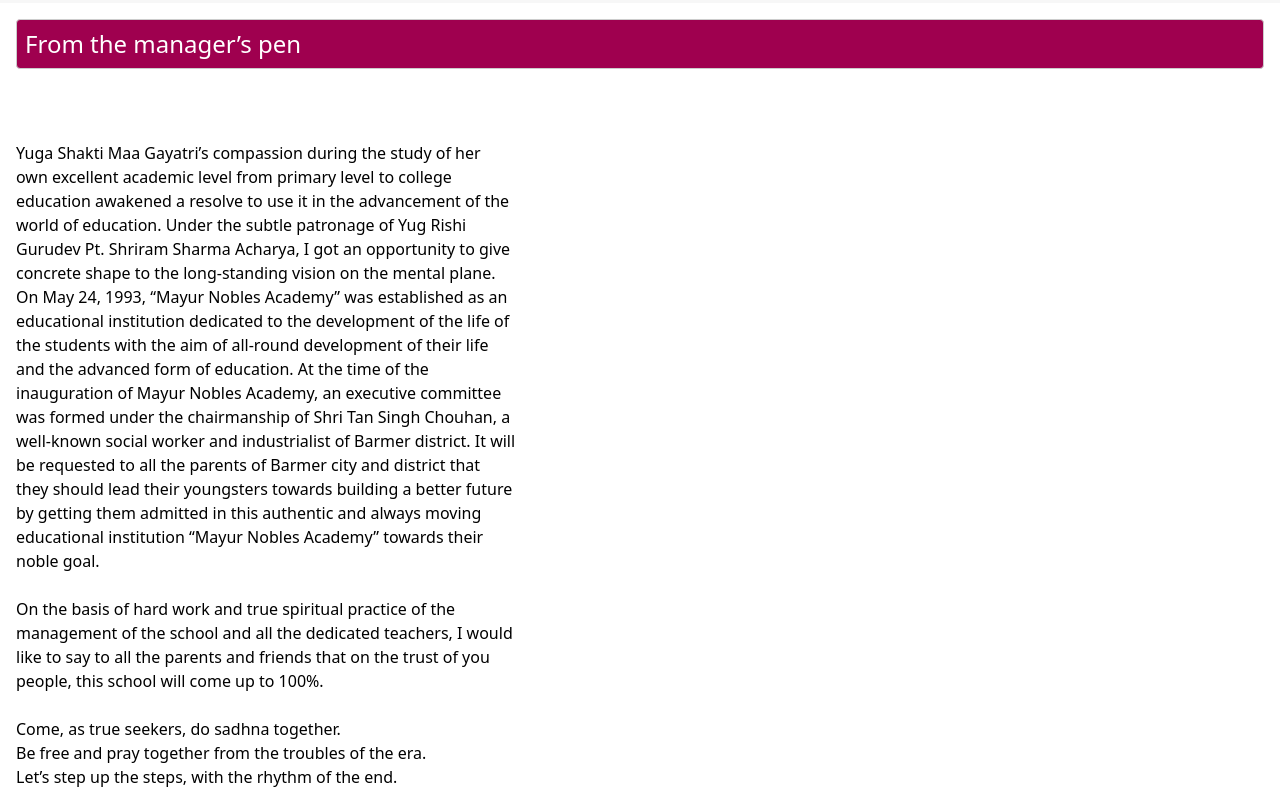
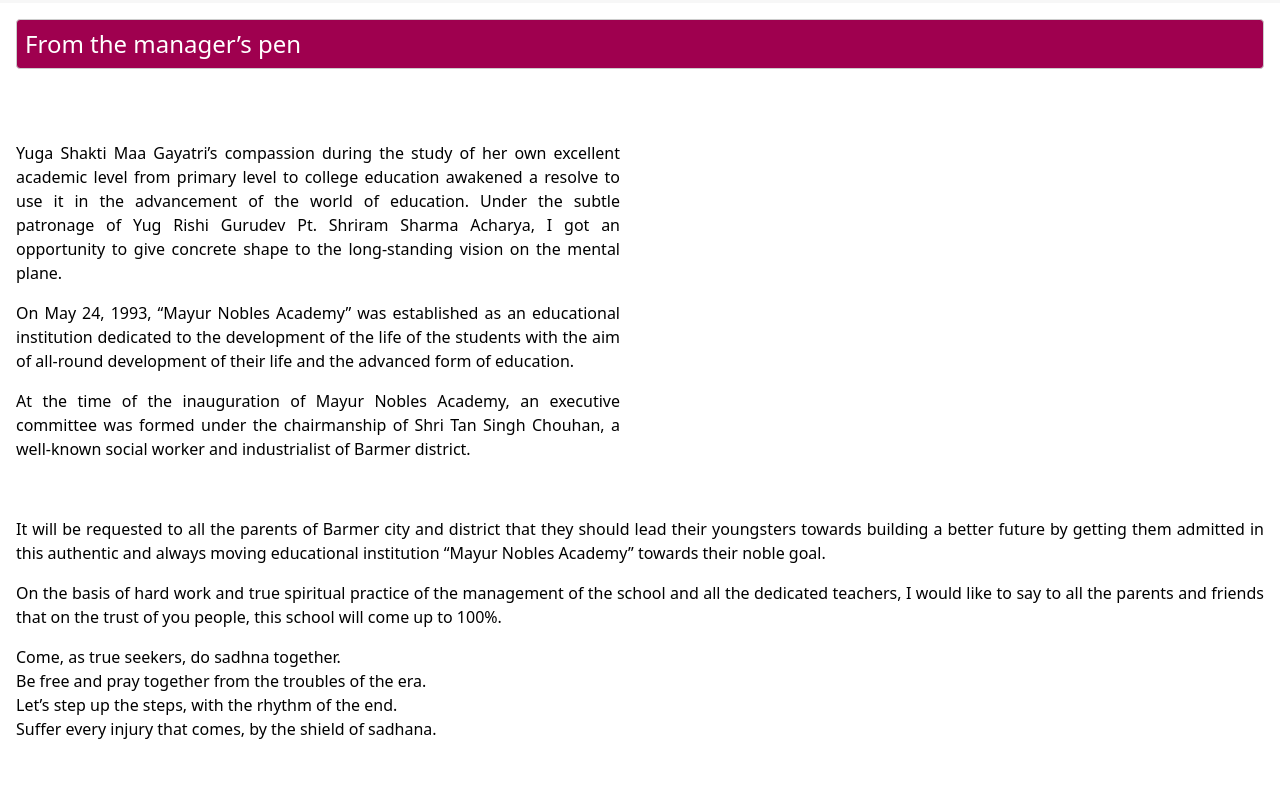
Before and after one commit to Dudschoudhary/oasis, a React (Vite) app: page /director-message in a window 1280 px wide. Shown: the part 340-1133 px from the top of the page. Built offline with nearby package versions, Linux system fonts and the light colour scheme.

Commit message:
added new functionality director message page

```diff
--- a/src/pages/about/DirectorMessage.jsx
+++ b/src/pages/about/DirectorMessage.jsx
@@ -7,33 +7,64 @@
     return (
         <>
             <div>
-                <div>
-                    <CommonCardHeadingSection title="Director’s Message" />
+                {/* Heading */}
+                <CommonCardHeadingSection title="Director’s Message" />
+
+                {/* Button Subheading */}
+                <div className='container m-auto p-4'>
+                    <CommonButton
+                        title="From the manager’s pen"
+                        className="text-xl md:text-2xl mb-10 Roboto-Bold"
+                        justify="start"
+                    />
                 </div>
-                <div className='container m-auto p-4'>
-                    <CommonButton title="From the manager’s pen" className="text-xl md:text-2xl mb-10 Roboto-Bold" justify="start" />
-                </div >
-                <div className='flex container m-auto p-4 gap-x-10 mb-9 flex-col md:flex-row'>
-                    <div className='md:w-[40%]'>
-                        <p>Yuga Shakti Maa Gayatri’s compassion during the study of her own excellent academic level from primary level to college education awakened a resolve to use it in the advancement of the world of education. Under the subtle patronage of Yug Rishi Gurudev Pt. Shriram Sharma Acharya, I got an opportunity to give concrete shape to the long-standing vision on the mental plane. On May 24, 1993, “Mayur Nobles Academy” was established as an educational institution dedicated to the development of the life of the students with the aim of all-round development of their life and the advanced form of education.
 
-                            At the time of the inauguration of Mayur Nobles Academy, an executive committee was formed under the chairmanship of Shri Tan Singh Chouhan, a well-known social worker and industrialist of Barmer district. It will be requested to all the parents of Barmer city and district that they should lead their youngsters towards building a better future by getting them admitted in this authentic and always moving educational institution “Mayur Nobles Academy” towards their noble goal.<br /> <br />
+                {/* IMAGE ON TOP (small screen) AND SIDE-BY-SIDE ON LARGE SCREENS */}
+                <div className='container m-auto p-4 mb-9'>
+                    <div className='flex flex-col-reverse md:flex-row gap-10'>
+                        {/* TEXT SECTION */}
+                        <div className='md:w-1/2 text-justify'>
+                            <p className='mb-4'>
+                                Yuga Shakti Maa Gayatri’s compassion during the study of her own excellent academic level from primary level to college education awakened a resolve to use it in the advancement of the world of education. Under the subtle patronage of Yug Rishi Gurudev Pt. Shriram Sharma Acharya, I got an opportunity to give concrete shape to the long-standing vision on the mental plane.
+                            </p>
+                            <p className='mb-4'>
+                                On May 24, 1993, “Mayur Nobles Academy” was established as an educational institution dedicated to the development of the life of the students with the aim of all-round development of their life and the advanced form of education.
+                            </p>
+                            <p className='mb-4'>
+                            At the time of the inauguration of Mayur Nobles Academy, an executive committee was formed under the chairmanship of Shri Tan Singh Chouhan, a well-known social worker and industrialist of Barmer district.
+                            </p>
+                        </div>
 
-                            On the basis of hard work and true spiritual practice of the management of the school and all the dedicated teachers, I would like to say to all the parents and friends that on the trust of you people, this school will come up to 100%.<br/><br/>
+                        {/* IMAGE SECTION */}
+                        <div className='md:w-1/2 w-full flex justify-center'>
+                            <img
+                                src={DirectorImage}
+                                alt="Director image"
+                                className='w-full max-w-[500px] h-auto object-cover'
+                                data-aos="flip-down"
+                                data-aos-easing="ease-out-cubic"
+                                data-aos-duration="2000"
+                            />
+                        </div>
+                    </div>
 
-                            <p>
-                                Come, as true seekers, do sadhna together.<br/>
-                                Be free and pray together from the troubles of the era.<br/>
-                                Let’s step up the steps, with the rhythm of the end.<br/>
-                                Suffer every injury that comes, by the shield of sadhana.
-                            </p>
+                    {/* FULL-WIDTH TEXT BELOW IMAGE ON ALL SCREENS */}
+                    <div className='mt-10 text-justify'>
+                        <p className='mb-4'>
+                             It will be requested to all the parents of Barmer city and district that they should lead their youngsters towards building a better future by getting them admitted in this authentic and always moving educational institution “Mayur Nobles Academy” towards their noble goal.
+                        </p>
+                        <p className='mb-4'>
+                            On the basis of hard work and true spiritual practice of the management of the school and all the dedicated teachers, I would like to say to all the parents and friends that on the trust of you people, this school will come up to 100%.
+                        </p>
+                        <p>
+                            Come, as true seekers, do sadhna together.<br />
+                            Be free and pray together from the troubles of the era.<br />
+                            Let’s step up the steps, with the rhythm of the end.<br />
+                            Suffer every injury that comes, by the shield of sadhana.
                         </p>
                     </div>
-                    <div className='md:w-[55%] mt-10 md:mt-0'>
-                        <img src={DirectorImage} alt="Director image" className='w-[500px]' data-aos="flip-down" data-aos-easing="ease-out-cubic"  data-aos-duration="2000" />
-                    </div>
                 </div>
-            </div >
+            </div>
         </>
     )
 }
```
